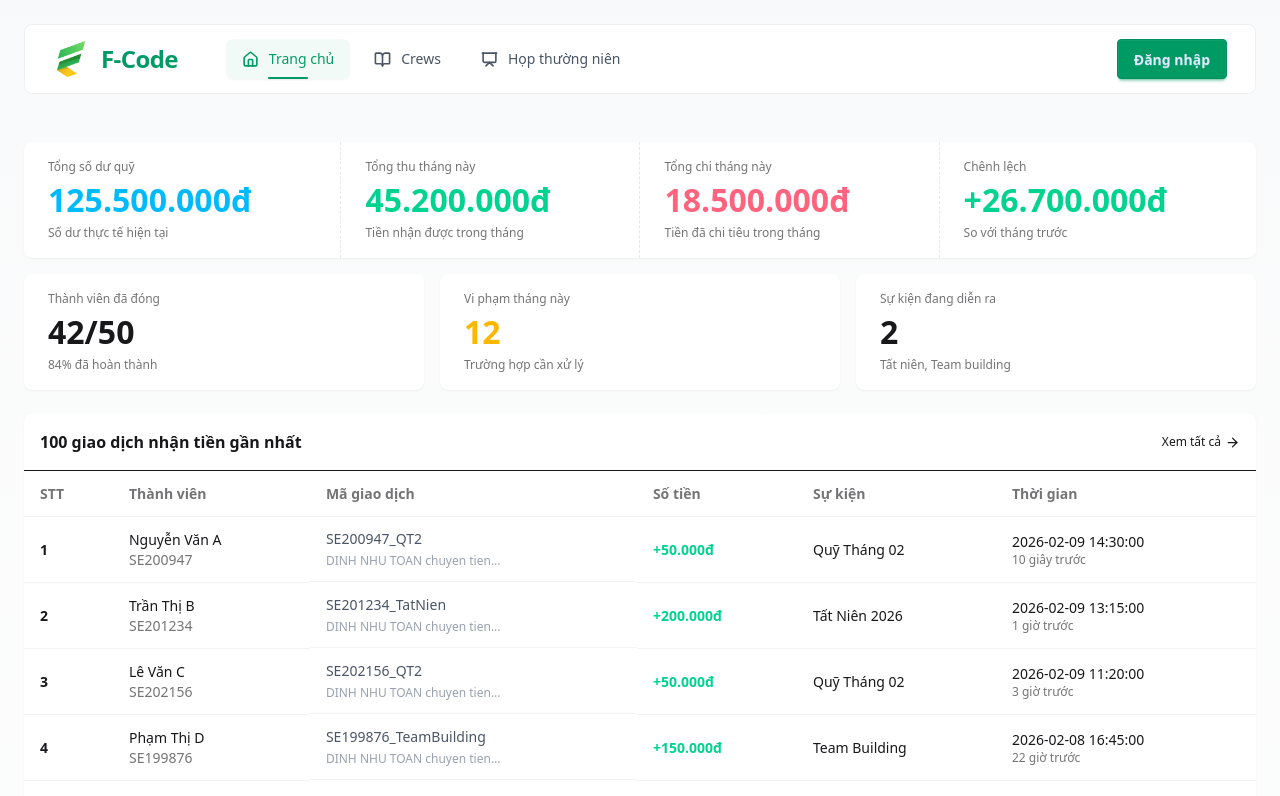
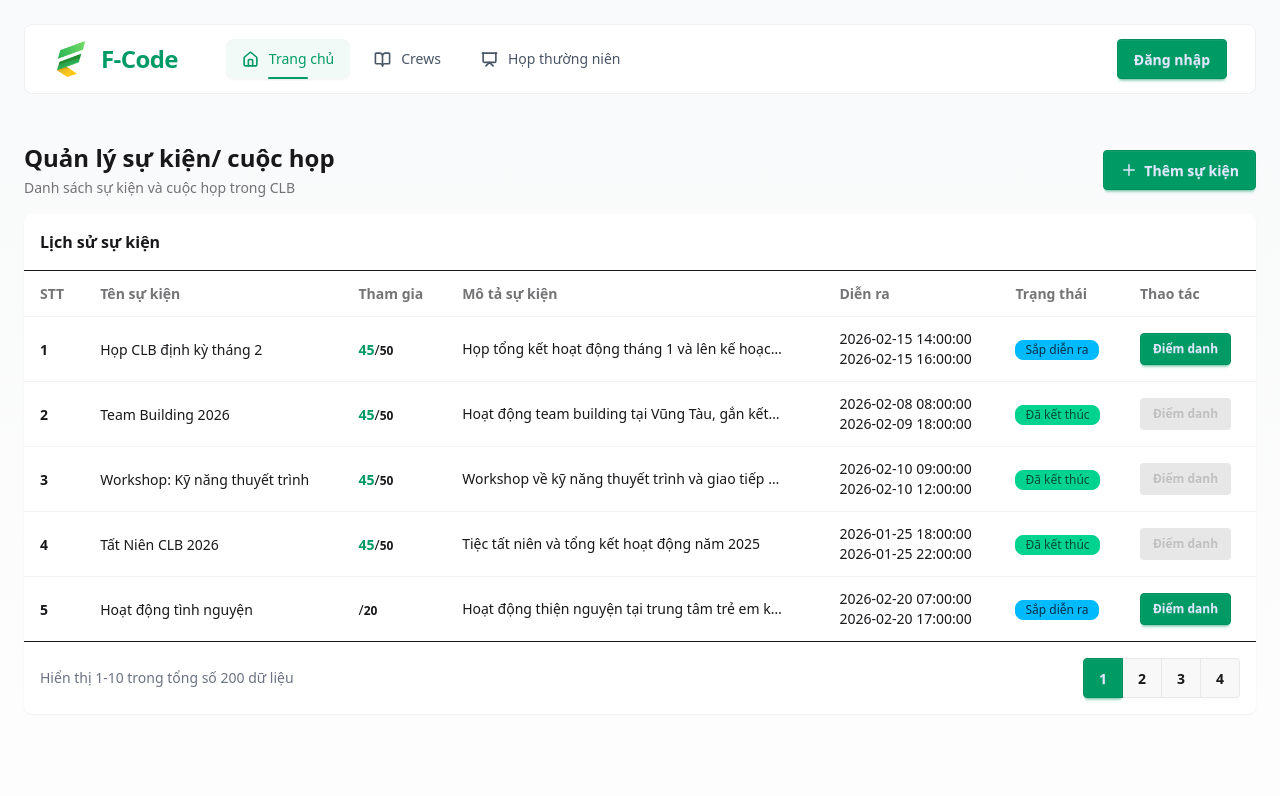
Before and after one commit to f-code-project/smart-qr-attendance-system, a React (Vite) app in the folder apps/web/: page / in a window 1280 px wide. Shown: the top 796 px of the page. Built offline with nearby package versions, Linux system fonts and the light colour scheme.

Commit message:
feat: add ui history event and meeting

```diff
--- a/apps/web/src/components/Paginate.tsx
+++ b/apps/web/src/components/Paginate.tsx
@@ -1,7 +1,7 @@
 const Paginate = () => {
   return (
     <div className="p-4 border-t flex justify-between items-center">
-      <div className="text-sm text-gray-500">Hiển thị 1-10 trong tổng số 200 giao dịch</div>
+      <div className="text-sm text-gray-500">Hiển thị 1-10 trong tổng số 200 dữ liệu</div>
       <div className="join">
         <input className="join-item btn btn-square" type="radio" name="options" aria-label="1" checked="checked" />
         <input className="join-item btn btn-square" type="radio" name="options" aria-label="2" />
--- a/apps/web/src/pages/events/events.page.tsx
+++ b/apps/web/src/pages/events/events.page.tsx
@@ -7,7 +7,7 @@ const EventsPage = () => {
   return (
     <div className="space-y-4">
       <div className="flex justify-between items-center">
-        <TitlePage title="Quản lý sự kiện" description="Quản lý các sự kiện và quỹ thu của CLB" />
+        <TitlePage title="Quản lý sự kiện/ cuộc họp" description="Quản lý các sự kiện và quỹ thu của CLB" />
         <AddEventModal />
       </div>
       <FilterEvents />
--- a/apps/web/src/pages/home/Histories.tsx
+++ b/apps/web/src/pages/home/Histories.tsx
@@ -1,92 +1,83 @@
-import { ArrowRight } from 'lucide-react';
-import { Link } from 'react-router';
+import Paginate from '../../components/Paginate';
 
 const Histories = () => {
   const mockData = [
     {
       id: 1,
-      name: 'Nguyễn Văn A',
-      studentId: 'SE200947',
-      transactionCode: 'SE200947_QT2',
-      content: 'DINH NHU TOAN chuyen tien...',
-
-      amount: 50000,
-      event: 'Quỹ Tháng 02',
-      time: '2026-02-09 14:30:00',
-      timeAgo: '10 giây trước',
-      status: 'success',
+      eventName: 'Họp CLB định kỳ tháng 2',
+      participantsCount: 50,
+      attendeeCount: 45,
+      description: 'Họp tổng kết hoạt động tháng 1 và lên kế hoạch cho tháng 2',
+      startDate: '2026-02-15 14:00:00',
+      endDate: '2026-02-15 16:00:00',
+      status: 'Sắp diễn ra',
+      statusColor: 'info',
     },
     {
       id: 2,
-      name: 'Trần Thị B',
-      studentId: 'SE201234',
-      transactionCode: 'SE201234_TatNien',
-      content: 'DINH NHU TOAN chuyen tien...',
-
-      amount: 200000,
-      event: 'Tất Niên 2026',
-      time: '2026-02-09 13:15:00',
-      timeAgo: '1 giờ trước',
-      status: 'success',
+      eventName: 'Team Building 2026',
+      participantsCount: 50,
+      attendeeCount: 45,
+      description: 'Hoạt động team building tại Vũng Tàu, gắn kết thành viên',
+      startDate: '2026-02-08 08:00:00',
+      endDate: '2026-02-09 18:00:00',
+      status: 'Đã kết thúc',
+      statusColor: 'success',
     },
     {
       id: 3,
-      name: 'Lê Văn C',
-      studentId: 'SE202156',
-      transactionCode: 'SE202156_QT2',
-      content: 'DINH NHU TOAN chuyen tien...',
-
-      amount: 50000,
-      event: 'Quỹ Tháng 02',
-      time: '2026-02-09 11:20:00',
-      timeAgo: '3 giờ trước',
-      status: 'success',
+      eventName: 'Workshop: Kỹ năng thuyết trình',
+      participantsCount: 50,
+      attendeeCount: 45,
+      description: 'Workshop về kỹ năng thuyết trình và giao tiếp hiệu quả',
+      startDate: '2026-02-10 09:00:00',
+      endDate: '2026-02-10 12:00:00',
+      status: 'Đã kết thúc',
+      statusColor: 'success',
     },
     {
       id: 4,
-      name: 'Phạm Thị D',
-      studentId: 'SE199876',
-      transactionCode: 'SE199876_TeamBuilding',
-      content: 'DINH NHU TOAN chuyen tien...',
-
-      amount: 150000,
-      event: 'Team Building',
-      time: '2026-02-08 16:45:00',
-      timeAgo: '22 giờ trước',
-      status: 'success',
+      eventName: 'Tất Niên CLB 2026',
+      participantsCount: 50,
+      attendeeCount: 45,
+      description: 'Tiệc tất niên và tổng kết hoạt động năm 2025',
+      startDate: '2026-01-25 18:00:00',
+      endDate: '2026-01-25 22:00:00',
+      status: 'Đã kết thúc',
+      statusColor: 'success',
     },
     {
       id: 5,
-      name: 'Hoàng Văn E',
-      studentId: 'SE203456',
-      transactionCode: 'SE203456_QT2',
-      content: 'DINH NHU TOAN chuyen tien...',
-      amount: 50000,
-      event: 'Quỹ Tháng 02',
-      time: '2026-02-08 09:10:00',
-      timeAgo: '1 ngày trước',
-      status: 'success',
+      eventName: 'Hoạt động tình nguyện',
+      participants: ['Hoàng Văn E', 'Phạm Thị D'],
+      participantsCount: 20,
+      description: 'Hoạt động thiện nguyện tại trung tâm trẻ em khó khăn',
+      startDate: '2026-02-20 07:00:00',
+      endDate: '2026-02-20 17:00:00',
+      status: 'Sắp diễn ra',
+      statusColor: 'info',
     },
   ];
 
   return (
     <div className="bg-base-100 shadow-xs rounded-lg">
       <div className="p-4 border-b flex justify-between items-center">
-        <h3 className="text-base font-semibold"> 100 giao dịch nhận tiền gần nhất</h3>
-        <Link to={'/history-transactions'} className="text-xs flex items-center gap-1">
+        <h3 className="text-base font-semibold">Lịch sử sự kiện</h3>
+        {/* <Link to={'/history-transactions'} className="text-xs flex items-center gap-1">
           Xem tất cả <ArrowRight size={15} />
-        </Link>
+        </Link> */}
       </div>
       <div className="overflow-x-auto">
         <table className="table">
           <thead>
             <tr>
               <th>STT</th>
-              <th>Thành viên</th>
-              <th>Mã giao dịch</th>
-              <th>Số tiền</th>
-              <th>Sự kiện</th>
-              <th>Thời gian</th>
+              <th>Tên sự kiện</th>
+              <th>Tham gia</th>
+              <th>Mô tả sự kiện</th>
+              <th>Diễn ra</th>
+              <th>Trạng thái</th>
+              <th>Thao tác</th>
             </tr>
           </thead>
           <tbody>
@@ -94,28 +85,38 @@ const Histories = () => {
               <tr key={item.id}>
                 <th>{item.id}</th>
                 <td>
-                  <div>
-                    <div className="font-medium">{item.name}</div>
-                    <div className="text-sm opacity-60">{item.studentId}</div>
+                  <div className="font-medium">{item.eventName}</div>
+                </td>
+                <td>
+                  <span className="font-bold text-primary">{item.attendeeCount}</span>/
+                  <span className="text-xs font-bold">{item.participantsCount}</span>
+                </td>
+                <td>
+                  <div className="text-sm max-w-xs truncate" title={item.description}>
+                    {item.description}
                   </div>
                 </td>
-                <td className=" text-sm flex flex-col gap-1">
-                  <span className="font-medium text-gray-600">{item.transactionCode}</span>
-                  <span className="text-xs text-gray-400">{item.content}</span>
+                <td>
+                  <div className="text-sm">
+                    <span> {item.startDate}</span>
+                    <br />
+                    <span> {item.endDate}</span>
+                  </div>
                 </td>
-                <td className="text-success font-semibold">+{item.amount.toLocaleString('vi-VN')}đ</td>
-                <td>{item.event}</td>
                 <td>
-                  <div>
-                    <div className="text-sm">{item.time}</div>
-                    <div className="text-xs opacity-60">{item.timeAgo}</div>
-                  </div>
+                  <span className={`badge badge-${item.statusColor} badge-sm`}>{item.status}</span>
+                </td>
+                <td>
+                  <button className="btn btn-primary btn-sm" disabled={item.status === 'Đã kết thúc'}>
+                    Điểm danh
+                  </button>
                 </td>
               </tr>
             ))}
           </tbody>
         </table>
       </div>
+      <Paginate />
     </div>
   );
 };
--- a/apps/web/src/pages/home/home.page.tsx
+++ b/apps/web/src/pages/home/home.page.tsx
@@ -1,11 +1,21 @@
+import { Plus } from 'lucide-react';
+import { Link } from 'react-router';
+import TitlePage from '../../components/TitlePage';
 import Histories from './Histories';
-import Stats from './Stats';
 
 const HomePage = () => {
   return (
     <>
-      <Stats />
-      <Histories />
+      <div className="space-y-4">
+        <div className="flex justify-between items-center">
+          <TitlePage title="Quản lý sự kiện/ cuộc họp" description="Danh sách sự kiện và cuộc họp trong CLB" />
+          <Link to="/" className="btn btn-primary">
+            <Plus size={18} />
+            Thêm sự kiện
+          </Link>
+        </div>
+        <Histories />
+      </div>
     </>
   );
 };
```
